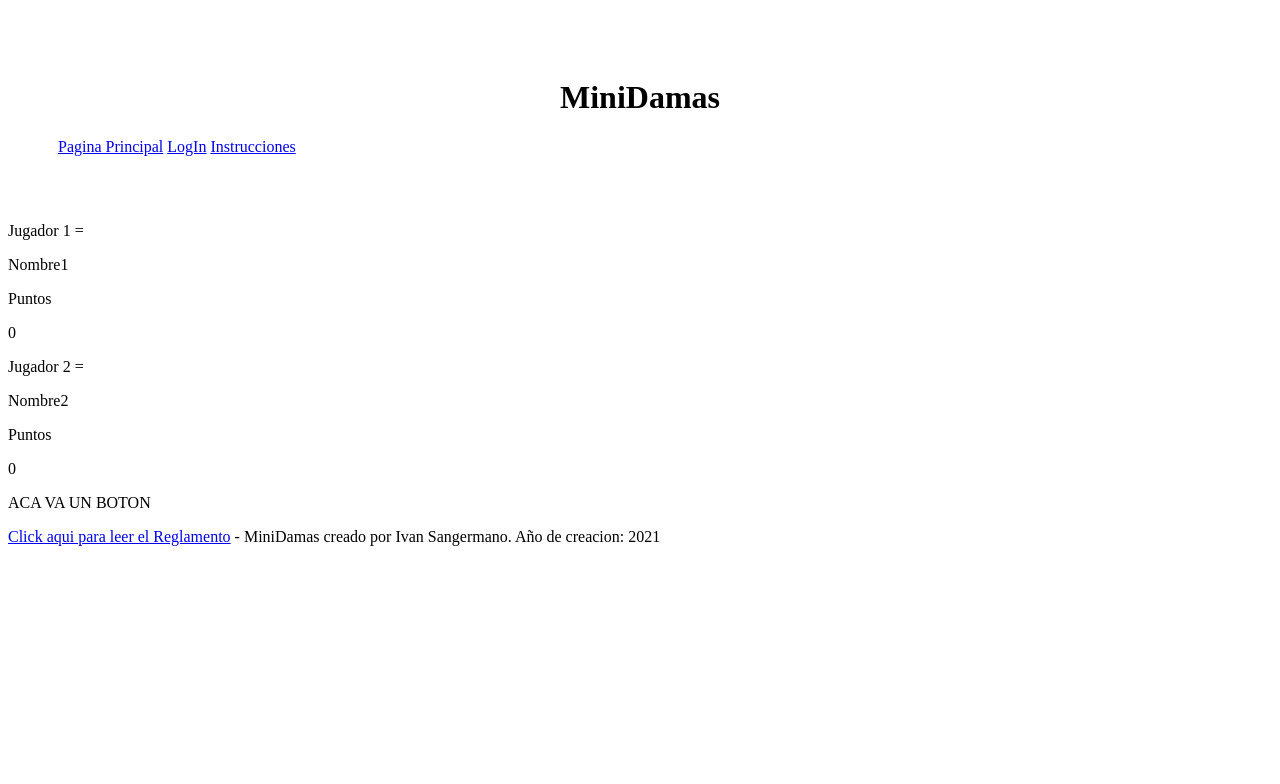
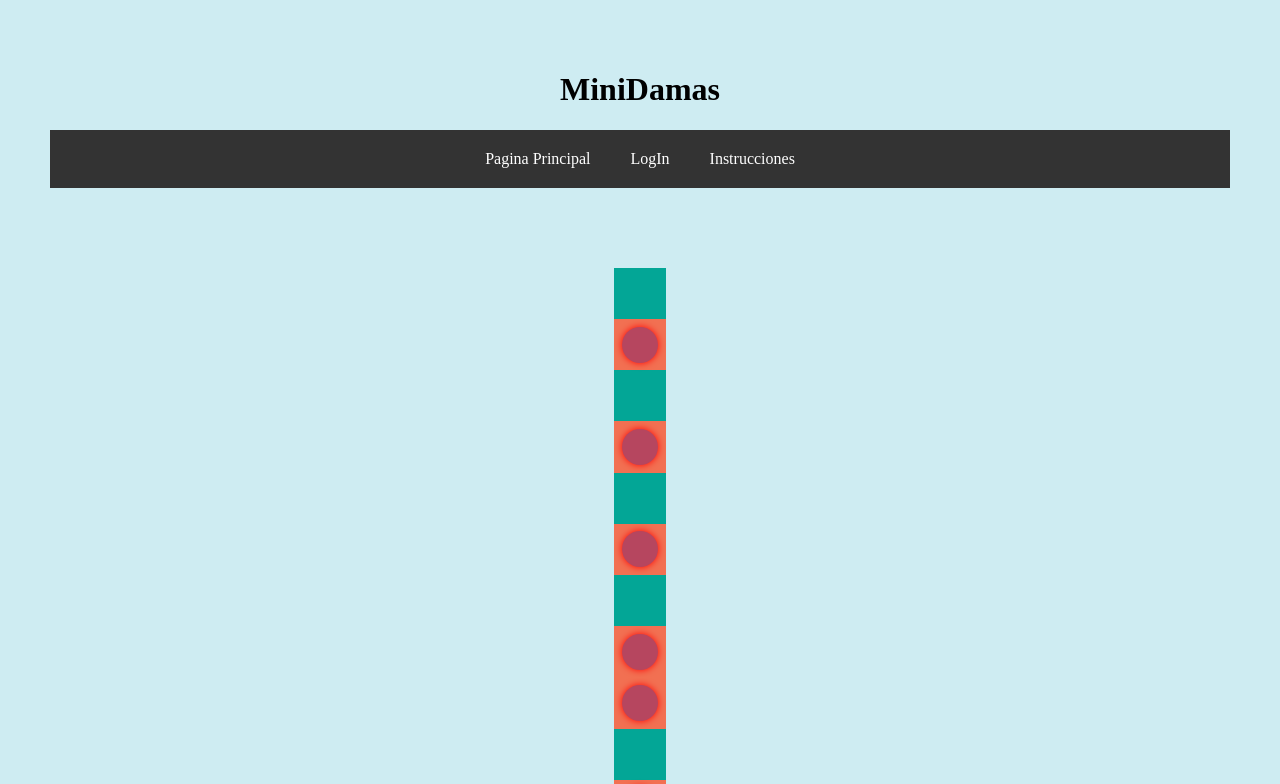
Before and after one commit to IvanSangermano/MiJuegoDeDamas, a plain HTML site: page Index.html in a window 1280 px wide. Shown: the top 784 px of the page. Drawn offline with Linux system fonts and the light colour scheme.

Commit message:
2. Agregando estilo css

```diff
--- a/estilo.css
+++ b/estilo.css
@@ -8,3 +8,108 @@ header{
 header h1{
     text-align: center;
 }
+
+header nav{
+    display: flex;
+    flex-direction: row;
+    align-items: center;
+    justify-content: center;
+    background-color: #333;
+
+}
+
+header nav a{
+    color: white;
+    padding: 20px 20px;
+}
+
+a{
+    text-decoration: none;
+}
+
+body{
+    display: flex;
+    flex-direction: column;
+    justify-content: space-between;
+    max-width: 100vw;
+    min-height: 100vh;
+    background-color: #CEECF2;
+    margin: 0;
+}
+
+section{
+    display: flex;
+    justify-content: center;
+    align-items: center;
+}
+
+#TableroDamas{
+    display: flex;
+    flex-direction: column;
+    margin: 30px 0 10px 0;
+    background-color: #035E73;
+    border-radius: 5px;
+}
+
+section .contenedorJugadores{
+    display: flex;
+    flex-direction: column;
+    justify-content: center;
+    align-items: center;
+    margin-right: 2vw;
+    border-radius: 5px;
+    padding: 1vw;
+    background-color: #46B5B6;
+    box-shadow: 0 0 5px red;
+}
+
+.fila{
+    display: flex;
+    flex-direction: row;
+}
+
+section .CasillasNegras{
+    display: flex;
+    align-items: center;
+    justify-content: center;
+    width: 4vw;
+    height: 4vw;
+    font-size: 1.5em;
+    color: #BF9E75;
+    background-color: #F27052;
+}
+
+section .CasillasBlancas{
+    display: flex;
+    align-items: center;
+    justify-content: center;
+    width: 4vw;
+    height: 4vw;
+    font-size: 1.5em;
+    color: #BF9E75;
+    background-color: #03A696;
+}
+
+section .DamasRojas{
+    width: 70%;
+    height: 70%;
+    border-radius: 50%;
+    background-color: #B6465F;
+    box-shadow: 0 0 7px red;
+    cursor: pointer;
+}
+
+section .DamasVerdes{
+    width: 70%;
+    height: 70%;
+    border-radius: 50%;
+    background-color: #BED8D4;
+    box-shadow: 0 0 7px white;
+    cursor: pointer;
+}
+
+footer{
+    background-color: white;
+    padding: 10px;
+    text-align: center;
+}
```
